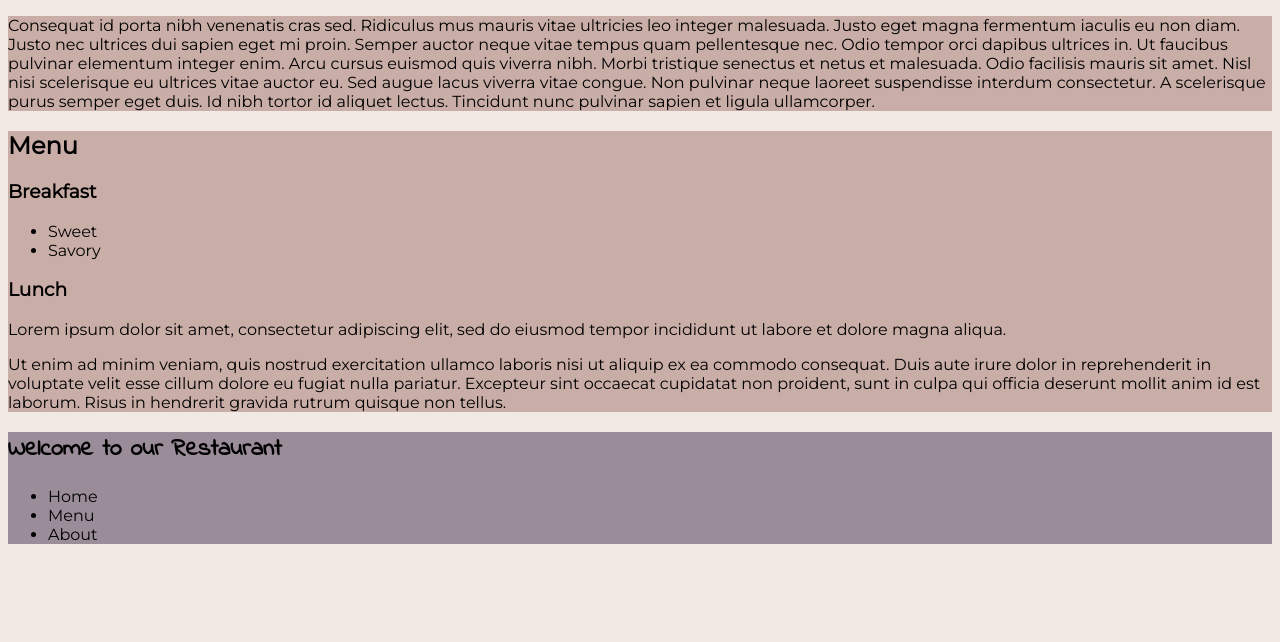
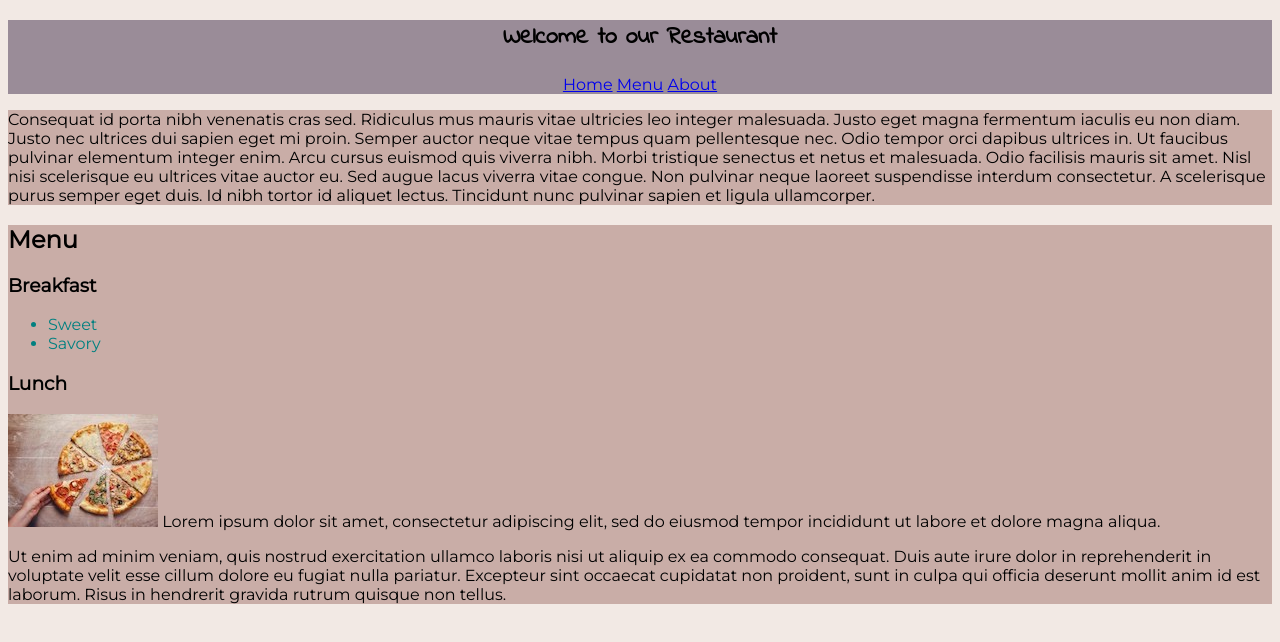
Before and after one commit to Jollysquire/Midterm, a plain HTML site: page index.html in a window 1280 px wide. Drawn offline with Linux system fonts and the light colour scheme.

Commit message:
added styling and links to nav bar

```diff
--- a/css/stylesheet.css
+++ b/css/stylesheet.css
@@ -9,8 +9,26 @@ h1{
 
 nav{
     background-color: #9a8c98;
+    position: sticky;
+    top: 0px; left: 0px; right: 0px;
+    border: 0;
+    text-align: center;
 }
 
 article{
     background-color: #c9ada7;
 }
+
+ul.navbar{
+    list-style: none;
+    margin: 0;
+    padding: 0;
+}
+
+ul.navbar > li{
+    display: inline;
+}
+
+h3 + ul{
+    color: teal ;
+}
--- a/index.html
+++ b/index.html
@@ -11,6 +11,14 @@
     <link rel="stylesheet" href="css/stylesheet.css" />
   </head>
   <body>
+    <nav>
+      <h1>Welcome to our Restaurant</h1>
+      <ul class="navbar">
+        <li><a href="#home">Home</a></li>
+        <li><a href="#menu">Menu</a></li>
+        <li><a href="misc/about.html">About</a></li>
+      </ul>
+    </nav>
     <main>
       <article id="home">
         <p>
@@ -37,6 +45,7 @@
 
         <h3>Lunch</h3>
         <p>
+            <img src="images/pizza.jpg" alt="a pizza">
           Lorem ipsum dolor sit amet, consectetur adipiscing elit, sed do
           eiusmod tempor incididunt ut labore et dolore magna aliqua.
         </p>
@@ -50,13 +59,5 @@
         </p>
       </article>
     </main>
-    <nav>
-      <h1>Welcome to our Restaurant</h1>
-      <ul>
-          <li>Home</li>
-          <li>Menu</li>
-          <li>About</li>
-      </ul>
-    </nav>
   </body>
 </html>
```
Also changed, not shown: misc/about.html (+11 -9 lines).
